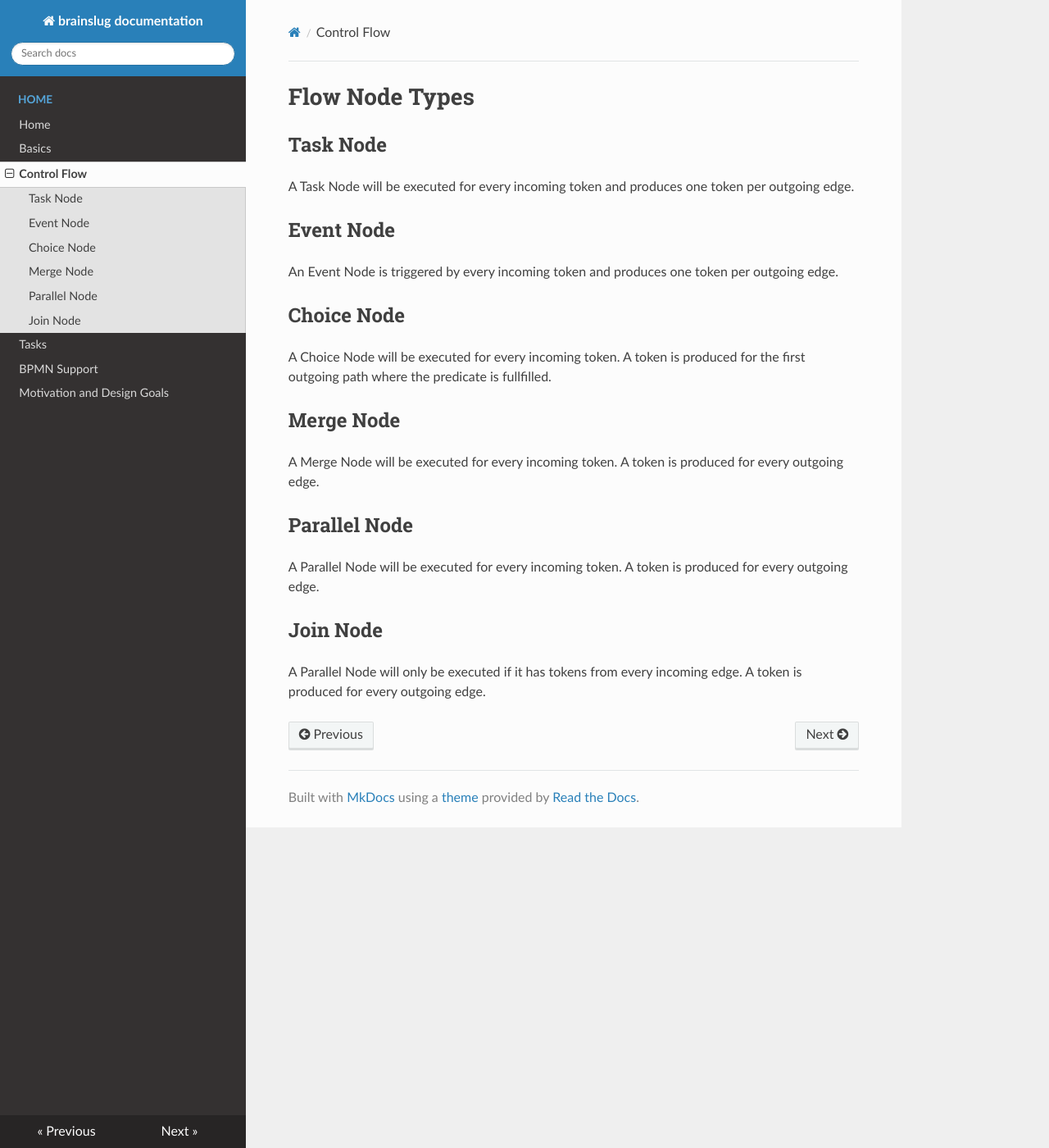
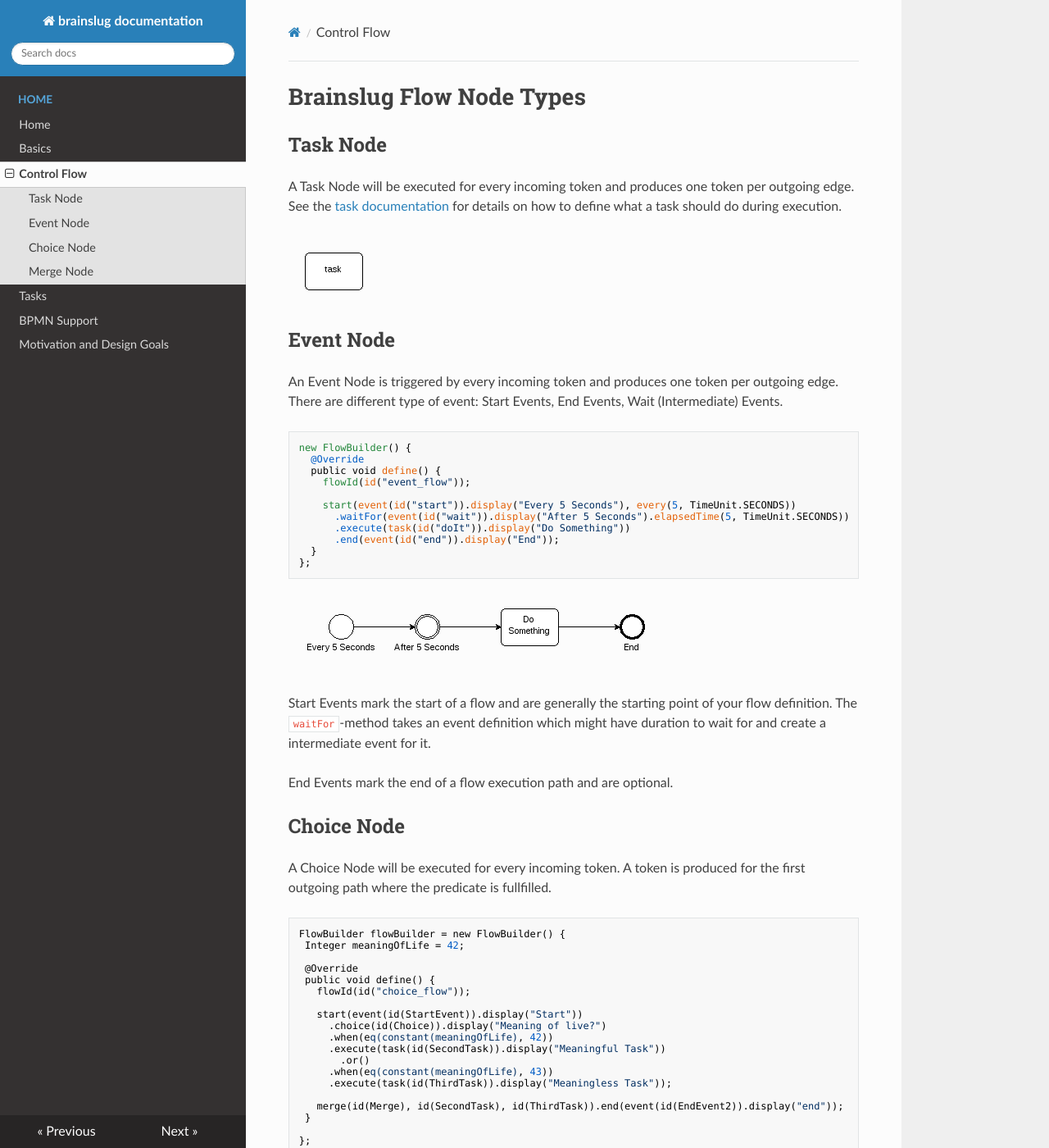
Before and after one commit to adrobisch/brainslug, an MkDocs documentation site: the page built from docs/control-flow.md, in a window 1280 px wide and 1400 px high. Shown: the whole window at 82% size. Built offline with MkDocs 1.6.1, drawn with Linux system fonts in a browser that asks for light colours; nearby versions of some CDN libraries; old or Windows-style settings are respelled for this version of MkDocs; some of the changed text lies outside the part shown.

Commit message:
(docs): more detailed control flow and basics documentation

````diff
--- a/docs/control-flow.md
+++ b/docs/control-flow.md
@@ -1,27 +1,103 @@
-# Flow Node Types
+# Brainslug Flow Node Types
 
 ## Task Node
 
-A Task Node will be executed for every incoming token and produces one token per outgoing edge.
+A Task Node will be executed for every incoming token and produces one token per outgoing edge. See the [task documentation](task)
+for details on how to define what a task should do during execution.
+
+![single_task](images/single_task.png)
 
 ## Event Node
 
 An Event Node is triggered by every incoming token and produces one token per outgoing edge.
+There are different type of event: Start Events, End Events, Wait (Intermediate) Events.
+
+```java
+new FlowBuilder() {
+  @Override
+  public void define() {
+    flowId(id("event_flow"));
+
+    start(event(id("start")).display("Every 5 Seconds"), every(5, TimeUnit.SECONDS))
+      .waitFor(event(id("wait")).display("After 5 Seconds").elapsedTime(5, TimeUnit.SECONDS))
+      .execute(task(id("doIt")).display("Do Something"))
+      .end(event(id("end")).display("End"));
+  }
+};
+```
+
+![event_flow](images/event_flow.png)
+
+Start Events mark the start of a flow and are generally the starting point of your flow definition.
+The `waitFor`-method takes an event definition which might have duration to wait for and create a intermediate event
+for it.
+
+End Events mark the end of a flow execution path and are optional.
 
 ## Choice Node
 
 A Choice Node will be executed for every incoming token. A token is produced for the first outgoing path
 where the predicate is fullfilled.
 
+```java
+FlowBuilder flowBuilder = new FlowBuilder() {
+ Integer meaningOfLife = 42;
+
+ @Override
+ public void define() {
+   flowId(id("choice_flow"));
+
+   start(event(id(StartEvent)).display("Start"))
+     .choice(id(Choice)).display("Meaning of live?")
+     .when(eq(constant(meaningOfLife), 42))
+     .execute(task(id(SecondTask)).display("Meaningful Task"))
+       .or()
+     .when(eq(constant(meaningOfLife), 43))
+     .execute(task(id(ThirdTask)).display("Meaningless Task"));
+
+   merge(id(Merge), id(SecondTask), id(ThirdTask)).end(event(id(EndEvent2)).display("end"));
+ }
+
+};
+```
+
 ## Merge Node
 
-A Merge Node will be executed for every incoming token. A token is produced for every outgoing edge.
+A Merge Node merges different execution paths. It will be executed for every incoming token. A token is produced for every outgoing edge.
+
+# Example with Choice and Merge Nodes
+
+![choice_flow](images/choice_flow.png)
 
 ## Parallel Node
 
-A Parallel Node will be executed for every incoming token. A token is produced for every outgoing edge.
+A Parallel Node defines flow paths which are meant for parallel execution, if the execution is really concurrent depends on the
+configuration of the corresponding `FlowNodeExecutor`. It will be executed for every incoming token. A token is produced for every outgoing edge.
+
+```java
+FlowBuilder flowBuilder = new FlowBuilder() {
+
+  @Override
+  public void define() {
+    flowId(id("parallel_flow"));
+
+    start(event(id(StartEvent)).display("Start"))
+      .parallel(id(Parallel))
+      .execute(task(id(SecondTask)).display("Do Something"))
+      .and()
+      .execute(task(id(ThirdTask)).display("Do another Thing"));
+
+    join(id(Join), id(SecondTask), id(ThirdTask)).end(event(id(EndEvent2)).display("End"));
+  }
+
+};
+```
 
 ## Join Node
 
-A Parallel Node will only be executed if it has tokens from every incoming edge.
+A Parallel Node joins or synchronizes multiple concurrent execution paths. It will only be executed if it has tokens from every incoming edge.
 A token is produced for every outgoing edge.
+
+# Example with Parallel and Join Nodes
+
+![parallel_flow](images/parallel_flow.png)
````
Also changed, not shown: docs/basics.md (+2 -0 lines), docs/motivation.md (+2 -3 lines), docs/task.md (+85 -28 lines), docs/images/choice_flow.png (added), docs/images/event_flow.png (added), docs/images/parallel_flow.png (added), docs/images/single_task.png (added).
